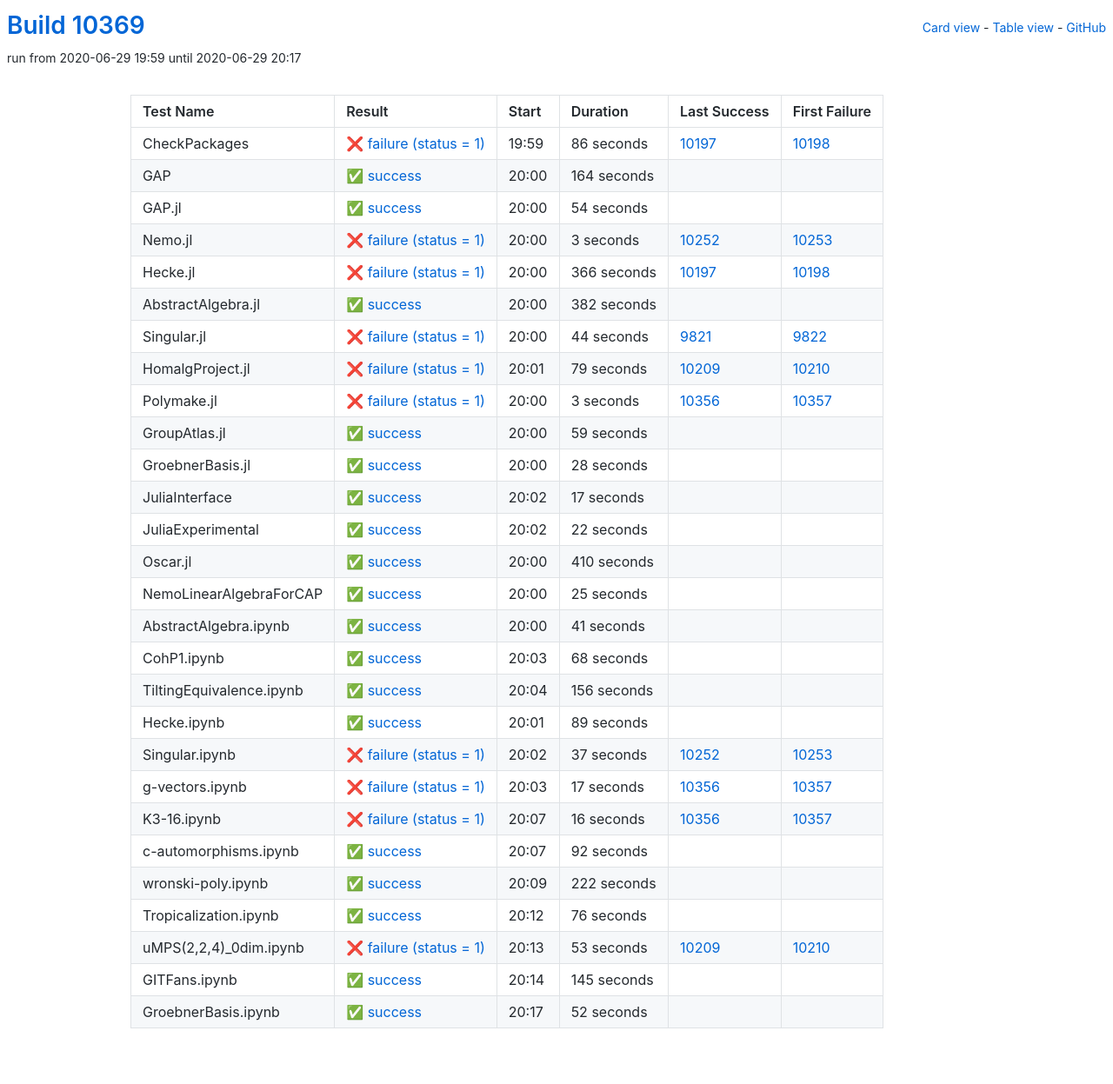
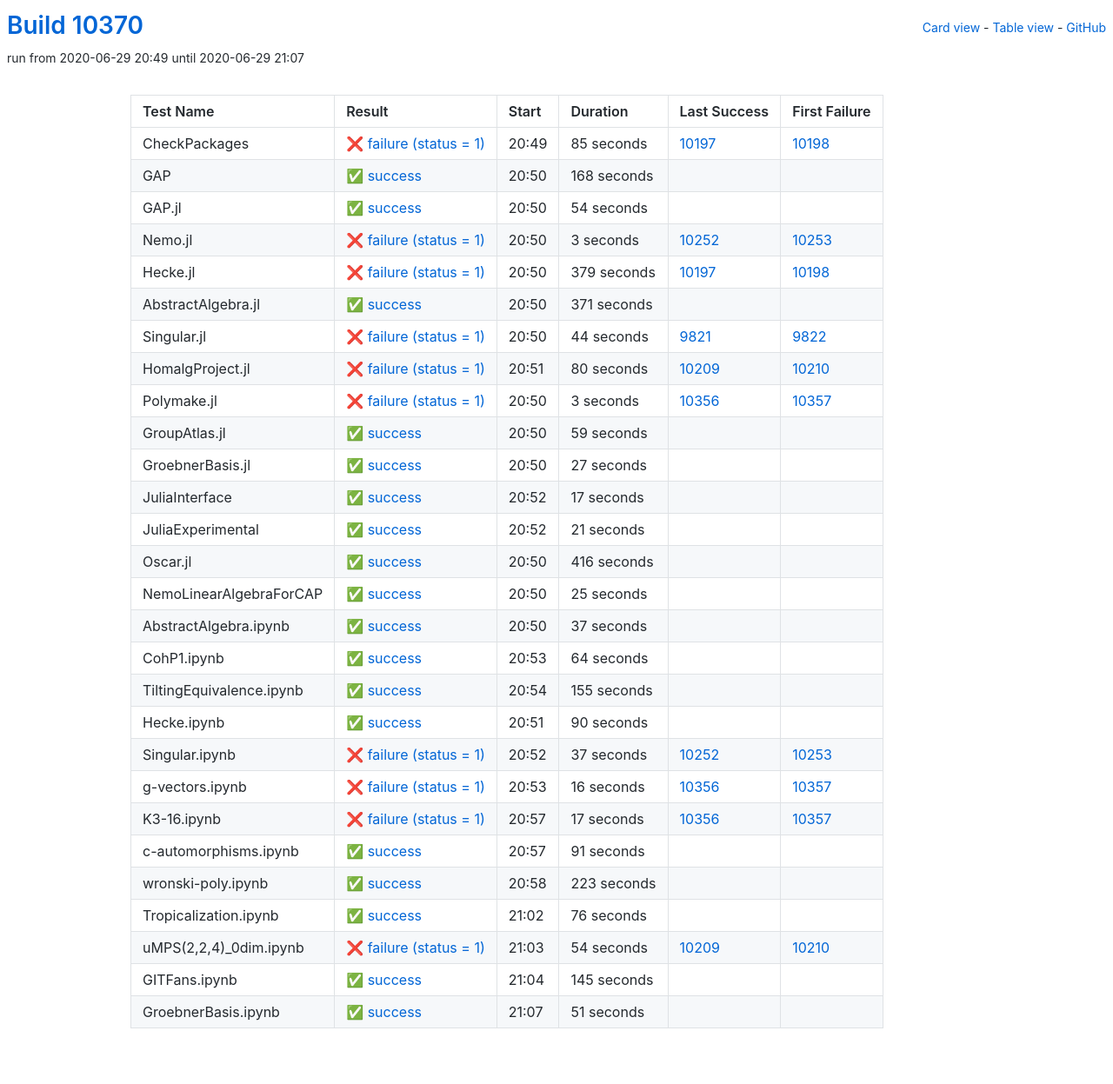
Before and after one commit to oscar-system/oscar-ci-status, a Jekyll site: the page built from table.html, in a window 1280 px wide. Shown: the whole page at 87% size. Built offline with Jekyll 4.4.1, drawn with Linux system fonts in a browser that asks for light colours.

Commit message:
Build #10370

```diff
--- a/_data/ci.yml
+++ b/_data/ci.yml
@@ -1,6 +1,6 @@
 ---
-build: 10369
-build_url: https://oscarci.mathematik.uni-kl.de/job/oscar/10369/
+build: 10370
+build_url: https://oscarci.mathematik.uni-kl.de/job/oscar/10370/
 job: oscar
 organization: oscar-system
 repo: oscar-ci-status
@@ -8,32 +8,32 @@
 tests:
 - name: CheckPackages
   id: checkpackages
-  log: https://oscarci.mathematik.uni-kl.de/job/oscar/10369/artifact/logs/build-10369/CheckPackages.log
-  start: 2020-06-29 19:59
+  log: https://oscarci.mathematik.uni-kl.de/job/oscar/10370/artifact/logs/build-10370/CheckPackages.log
+  start: 2020-06-29 20:49
   success: false
   exitcode: 1
   status: failure
-  duration: 86
+  duration: 85
   last_success: 10197
   last_success_url: https://oscarci.mathematik.uni-kl.de/job/oscar/10197/
   first_failure: 10198
   first_failure_url: https://oscarci.mathematik.uni-kl.de/job/oscar/10198/
 - name: GAP
   id: gap
-  log: https://oscarci.mathematik.uni-kl.de/job/oscar/10369/artifact/logs/build-10369/GAP.log
-  start: 2020-06-29 20:00
+  log: https://oscarci.mathematik.uni-kl.de/job/oscar/10370/artifact/logs/build-10370/GAP.log
+  start: 2020-06-29 20:50
   success: true
   exitcode: 0
   status: success
-  duration: 164
+  duration: 168
   last_success: false
   last_success_url:
   first_failure: false
   first_failure_url:
 - name: GAP.jl
   id: gap-jl
-  log: https://oscarci.mathematik.uni-kl.de/job/oscar/10369/artifact/logs/build-10369/GAP.jl.log
-  start: 2020-06-29 20:00
+  log: https://oscarci.mathematik.uni-kl.de/job/oscar/10370/artifact/logs/build-10370/GAP.jl.log
+  start: 2020-06-29 20:50
   success: true
   exitcode: 0
   status: success
@@ -44,8 +44,8 @@
   first_failure_url:
 - name: Nemo.jl
   id: nemo-jl
-  log: https://oscarci.mathematik.uni-kl.de/job/oscar/10369/artifact/logs/build-10369/Nemo.jl.log
-  start: 2020-06-29 20:00
+  log: https://oscarci.mathematik.uni-kl.de/job/oscar/10370/artifact/logs/build-10370/Nemo.jl.log
+  start: 2020-06-29 20:50
   success: false
   exitcode: 1
   status: failure
@@ -56,32 +56,32 @@
   first_failure_url: https://oscarci.mathematik.uni-kl.de/job/oscar/10253/
 - name: Hecke.jl
   id: hecke-jl
-  log: https://oscarci.mathematik.uni-kl.de/job/oscar/10369/artifact/logs/build-10369/Hecke.jl.log
-  start: 2020-06-29 20:00
+  log: https://oscarci.mathematik.uni-kl.de/job/oscar/10370/artifact/logs/build-10370/Hecke.jl.log
+  start: 2020-06-29 20:50
   success: false
   exitcode: 1
   status: failure
-  duration: 366
+  duration: 379
   last_success: 10197
   last_success_url: https://oscarci.mathematik.uni-kl.de/job/oscar/10197/
   first_failure: 10198
   first_failure_url: https://oscarci.mathematik.uni-kl.de/job/oscar/10198/
 - name: AbstractAlgebra.jl
   id: abstractalgebra-jl
-  log: https://oscarci.mathematik.uni-kl.de/job/oscar/10369/artifact/logs/build-10369/AbstractAlgebra.jl.log
-  start: 2020-06-29 20:00
+  log: https://oscarci.mathematik.uni-kl.de/job/oscar/10370/artifact/logs/build-10370/AbstractAlgebra.jl.log
+  start: 2020-06-29 20:50
   success: true
   exitcode: 0
   status: success
-  duration: 382
+  duration: 371
   last_success: false
   last_success_url:
   first_failure: false
   first_failure_url:
 - name: Singular.jl
   id: singular-jl
-  log: https://oscarci.mathematik.uni-kl.de/job/oscar/10369/artifact/logs/build-10369/Singular.jl.log
-  start: 2020-06-29 20:00
+  log: https://oscarci.mathematik.uni-kl.de/job/oscar/10370/artifact/logs/build-10370/Singular.jl.log
+  start: 2020-06-29 20:50
   success: false
   exitcode: 1
   status: failure
@@ -92,20 +92,20 @@
   first_failure_url: https://oscarci.mathematik.uni-kl.de/job/oscar/9822/
 - name: HomalgProject.jl
   id: homalgproject-jl
-  log: https://oscarci.mathematik.uni-kl.de/job/oscar/10369/artifact/logs/build-10369/HomalgProject.jl.log
-  start: 2020-06-29 20:01
+  log: https://oscarci.mathematik.uni-kl.de/job/oscar/10370/artifact/logs/build-10370/HomalgProject.jl.log
+  start: 2020-06-29 20:51
   success: false
   exitcode: 1
   status: failure
-  duration: 79
+  duration: 80
   last_success: 10209
   last_success_url: https://oscarci.mathematik.uni-kl.de/job/oscar/10209/
   first_failure: 10210
   first_failure_url: https://oscarci.mathematik.uni-kl.de/job/oscar/10210/
 - name: Polymake.jl
   id: polymake-jl
-  log: https://oscarci.mathematik.uni-kl.de/job/oscar/10369/artifact/logs/build-10369/Polymake.jl.log
-  start: 2020-06-29 20:00
+  log: https://oscarci.mathematik.uni-kl.de/job/oscar/10370/artifact/logs/build-10370/Polymake.jl.log
+  start: 2020-06-29 20:50
   success: false
   exitcode: 1
   status: failure
@@ -116,8 +116,8 @@
   first_failure_url: https://oscarci.mathematik.uni-kl.de/job/oscar/10357/
 - name: GroupAtlas.jl
   id: groupatlas-jl
-  log: https://oscarci.mathematik.uni-kl.de/job/oscar/10369/artifact/logs/build-10369/GroupAtlas.jl.log
-  start: 2020-06-29 20:00
+  log: https://oscarci.mathematik.uni-kl.de/job/oscar/10370/artifact/logs/build-10370/GroupAtlas.jl.log
+  start: 2020-06-29 20:50
   success: true
   exitcode: 0
   status: success
@@ -128,20 +128,20 @@
   first_failure_url:
 - name: GroebnerBasis.jl
   id: groebnerbasis-jl
-  log: https://oscarci.mathematik.uni-kl.de/job/oscar/10369/artifact/logs/build-10369/GroebnerBasis.jl.log
-  start: 2020-06-29 20:00
+  log: https://oscarci.mathematik.uni-kl.de/job/oscar/10370/artifact/logs/build-10370/GroebnerBasis.jl.log
+  start: 2020-06-29 20:50
   success: true
   exitcode: 0
   status: success
-  duration: 28
+  duration: 27
   last_success: false
   last_success_url:
   first_failure: false
   first_failure_url:
 - name: JuliaInterface
   id: juliainterface
-  log: https://oscarci.mathematik.uni-kl.de/job/oscar/10369/artifact/logs/build-10369/JuliaInterface.log
-  start: 2020-06-29 20:02
+  log: https://oscarci.mathematik.uni-kl.de/job/oscar/10370/artifact/logs/build-10370/JuliaInterface.log
+  start: 2020-06-29 20:52
   success: true
   exitcode: 0
   status: success
@@ -152,32 +152,32 @@
   first_failure_url:
 - name: JuliaExperimental
   id: juliaexperimental
-  log: https://oscarci.mathematik.uni-kl.de/job/oscar/10369/artifact/logs/build-10369/JuliaExperimental.log
-  start: 2020-06-29 20:02
+  log: https://oscarci.mathematik.uni-kl.de/job/oscar/10370/artifact/logs/build-10370/JuliaExperimental.log
+  start: 2020-06-29 20:52
   success: true
   exitcode: 0
   status: success
-  duration: 22
+  duration: 21
   last_success: false
   last_success_url:
   first_failure: false
   first_failure_url:
 - name: Oscar.jl
   id: oscar-jl
-  log: https://oscarci.mathematik.uni-kl.de/job/oscar/10369/artifact/logs/build-10369/Oscar.jl.log
-  start: 2020-06-29 20:00
+  log: https://oscarci.mathematik.uni-kl.de/job/oscar/10370/artifact/logs/build-10370/Oscar.jl.log
+  start: 2020-06-29 20:50
   success: true
   exitcode: 0
   status: success
-  duration: 410
+  duration: 416
   last_success: false
   last_success_url:
   first_failure: false
   first_failure_url:
 - name: NemoLinearAlgebraForCAP
   id: nemolinearalgebraforcap
-  log: https://oscarci.mathematik.uni-kl.de/job/oscar/10369/artifact/logs/build-10369/NemoLinearAlgebraForCAP.log
-  start: 2020-06-29 20:00
+  log: https://oscarci.mathematik.uni-kl.de/job/oscar/10370/artifact/logs/build-10370/NemoLinearAlgebraForCAP.log
+  start: 2020-06-29 20:50
   success: true
   exitcode: 0
   status: success
@@ -188,56 +188,56 @@
   first_failure_url:
 - name: AbstractAlgebra.ipynb
   id: abstractalgebra-ipynb
-  log: https://oscarci.mathematik.uni-kl.de/job/oscar/10369/artifact/logs/build-10369/AbstractAlgebra.ipynb.log
-  start: 2020-06-29 20:00
+  log: https://oscarci.mathematik.uni-kl.de/job/oscar/10370/artifact/logs/build-10370/AbstractAlgebra.ipynb.log
+  start: 2020-06-29 20:50
   success: true
   exitcode: 0
   status: success
-  duration: 41
+  duration: 37
   last_success: false
   last_success_url:
   first_failure: false
   first_failure_url:
 - name: CohP1.ipynb
   id: cohp1-ipynb
-  log: https://oscarci.mathematik.uni-kl.de/job/oscar/10369/artifact/logs/build-10369/CohP1.ipynb.log
-  start: 2020-06-29 20:03
+  log: https://oscarci.mathematik.uni-kl.de/job/oscar/10370/artifact/logs/build-10370/CohP1.ipynb.log
+  start: 2020-06-29 20:53
   success: true
   exitcode: 0
   status: success
-  duration: 68
+  duration: 64
   last_success: false
   last_success_url:
   first_failure: false
   first_failure_url:
 - name: TiltingEquivalence.ipynb
   id: tiltingequivalence-ipynb
-  log: https://oscarci.mathematik.uni-kl.de/job/oscar/10369/artifact/logs/build-10369/TiltingEquivalence.ipynb.log
-  start: 2020-06-29 20:04
+  log: https://oscarci.mathematik.uni-kl.de/job/oscar/10370/artifact/logs/build-10370/TiltingEquivalence.ipynb.log
+  start: 2020-06-29 20:54
   success: true
   exitcode: 0
   status: success
-  duration: 156
+  duration: 155
   last_success: false
   last_success_url:
   first_failure: false
   first_failure_url:
 - name: Hecke.ipynb
   id: hecke-ipynb
-  log: https://oscarci.mathematik.uni-kl.de/job/oscar/10369/artifact/logs/build-10369/Hecke.ipynb.log
-  start: 2020-06-29 20:01
+  log: https://oscarci.mathematik.uni-kl.de/job/oscar/10370/artifact/logs/build-10370/Hecke.ipynb.log
+  start: 2020-06-29 20:51
   success: true
   exitcode: 0
   status: success
-  duration: 89
+  duration: 90
   last_success: false
   last_success_url:
   first_failure: false
   first_failure_url:
 - name: Singular.ipynb
   id: singular-ipynb
-  log: https://oscarci.mathematik.uni-kl.de/job/oscar/10369/artifact/logs/build-10369/Singular.ipynb.log
-  start: 2020-06-29 20:02
+  log: https://oscarci.mathematik.uni-kl.de/job/oscar/10370/artifact/logs/build-10370/Singular.ipynb.log
+  start: 2020-06-29 20:52
   success: false
   exitcode: 1
   status: failure
@@ -248,8 +248,20 @@
   first_failure_url: https://oscarci.mathematik.uni-kl.de/job/oscar/10253/
 - name: g-vectors.ipynb
   id: g-vectors-ipynb
-  log: https://oscarci.mathematik.uni-kl.de/job/oscar/10369/artifact/logs/build-10369/g-vectors.ipynb.log
-  start: 2020-06-29 20:03
+  log: https://oscarci.mathematik.uni-kl.de/job/oscar/10370/artifact/logs/build-10370/g-vectors.ipynb.log
+  start: 2020-06-29 20:53
+  success: false
+  exitcode: 1
+  status: failure
+  duration: 16
+  last_success: 10356
+  last_success_url: https://oscarci.mathematik.uni-kl.de/job/oscar/10356/
+  first_failure: 10357
+  first_failure_url: https://oscarci.mathematik.uni-kl.de/job/oscar/10357/
+- name: K3-16.ipynb
+  id: k3-16-ipynb
+  log: https://oscarci.mathematik.uni-kl.de/job/oscar/10370/artifact/logs/build-10370/K3-16.ipynb.log
+  start: 2020-06-29 20:57
   success: false
   exitcode: 1
   status: failure
@@ -258,46 +270,34 @@
   last_success_url: https://oscarci.mathematik.uni-kl.de/job/oscar/10356/
   first_failure: 10357
   first_failure_url: https://oscarci.mathematik.uni-kl.de/job/oscar/10357/
-- name: K3-16.ipynb
-  id: k3-16-ipynb
-  log: https://oscarci.mathematik.uni-kl.de/job/oscar/10369/artifact/logs/build-10369/K3-16.ipynb.log
-  start: 2020-06-29 20:07
-  success: false
-  exitcode: 1
-  status: failure
-  duration: 16
-  last_success: 10356
-  last_success_url: https://oscarci.mathematik.uni-kl.de/job/oscar/10356/
-  first_failure: 10357
-  first_failure_url: https://oscarci.mathematik.uni-kl.de/job/oscar/10357/
 - name: c-automorphisms.ipynb
   id: c-automorphisms-ipynb
-  log: https://oscarci.mathematik.uni-kl.de/job/oscar/10369/artifact/logs/build-10369/c-automorphisms.ipynb.log
-  start: 2020-06-29 20:07
+  log: https://oscarci.mathematik.uni-kl.de/job/oscar/10370/artifact/logs/build-10370/c-automorphisms.ipynb.log
+  start: 2020-06-29 20:57
   success: true
   exitcode: 0
   status: success
-  duration: 92
+  duration: 91
   last_success: false
   last_success_url:
   first_failure: false
   first_failure_url:
 - name: wronski-poly.ipynb
   id: wronski-poly-ipynb
-  log: https://oscarci.mathematik.uni-kl.de/job/oscar/10369/artifact/logs/build-10369/wronski-poly.ipynb.log
-  start: 2020-06-29 20:09
+  log: https://oscarci.mathematik.uni-kl.de/job/oscar/10370/artifact/logs/build-10370/wronski-poly.ipynb.log
+  start: 2020-06-29 20:58
   success: true
   exitcode: 0
   status: success
-  duration: 222
+  duration: 223
   last_success: false
   last_success_url:
   first_failure: false
   first_failure_url:
 - name: Tropicalization.ipynb
   id: tropicalization-ipynb
-  log: https://oscarci.mathematik.uni-kl.de/job/oscar/10369/artifact/logs/build-10369/Tropicalization.ipynb.log
-  start: 2020-06-29 20:12
+  log: https://oscarci.mathematik.uni-kl.de/job/oscar/10370/artifact/logs/build-10370/Tropicalization.ipynb.log
+  start: 2020-06-29 21:02
   success: true
   exitcode: 0
   status: success
@@ -308,20 +308,20 @@
   first_failure_url:
 - name: uMPS(2,2,4)_0dim.ipynb
   id: umps-2-2-4-0dim-ipynb
-  log: https://oscarci.mathematik.uni-kl.de/job/oscar/10369/artifact/logs/build-10369/uMPS-2-2-4-_0dim.ipynb.log
-  start: 2020-06-29 20:13
+  log: https://oscarci.mathematik.uni-kl.de/job/oscar/10370/artifact/logs/build-10370/uMPS-2-2-4-_0dim.ipynb.log
+  start: 2020-06-29 21:03
   success: false
   exitcode: 1
   status: failure
-  duration: 53
+  duration: 54
   last_success: 10209
   last_success_url: https://oscarci.mathematik.uni-kl.de/job/oscar/10209/
   first_failure: 10210
   first_failure_url: https://oscarci.mathematik.uni-kl.de/job/oscar/10210/
 - name: GITFans.ipynb
   id: gitfans-ipynb
-  log: https://oscarci.mathematik.uni-kl.de/job/oscar/10369/artifact/logs/build-10369/GITFans.ipynb.log
-  start: 2020-06-29 20:14
+  log: https://oscarci.mathematik.uni-kl.de/job/oscar/10370/artifact/logs/build-10370/GITFans.ipynb.log
+  start: 2020-06-29 21:04
   success: true
   exitcode: 0
   status: success
@@ -332,12 +332,12 @@
   first_failure_url:
 - name: GroebnerBasis.ipynb
   id: groebnerbasis-ipynb
-  log: https://oscarci.mathematik.uni-kl.de/job/oscar/10369/artifact/logs/build-10369/GroebnerBasis.ipynb.log
-  start: 2020-06-29 20:17
+  log: https://oscarci.mathematik.uni-kl.de/job/oscar/10370/artifact/logs/build-10370/GroebnerBasis.ipynb.log
+  start: 2020-06-29 21:07
   success: true
   exitcode: 0
   status: success
-  duration: 52
+  duration: 51
   last_success: false
   last_success_url:
   first_failure: false
```
Also changed, not shown: README.md.
